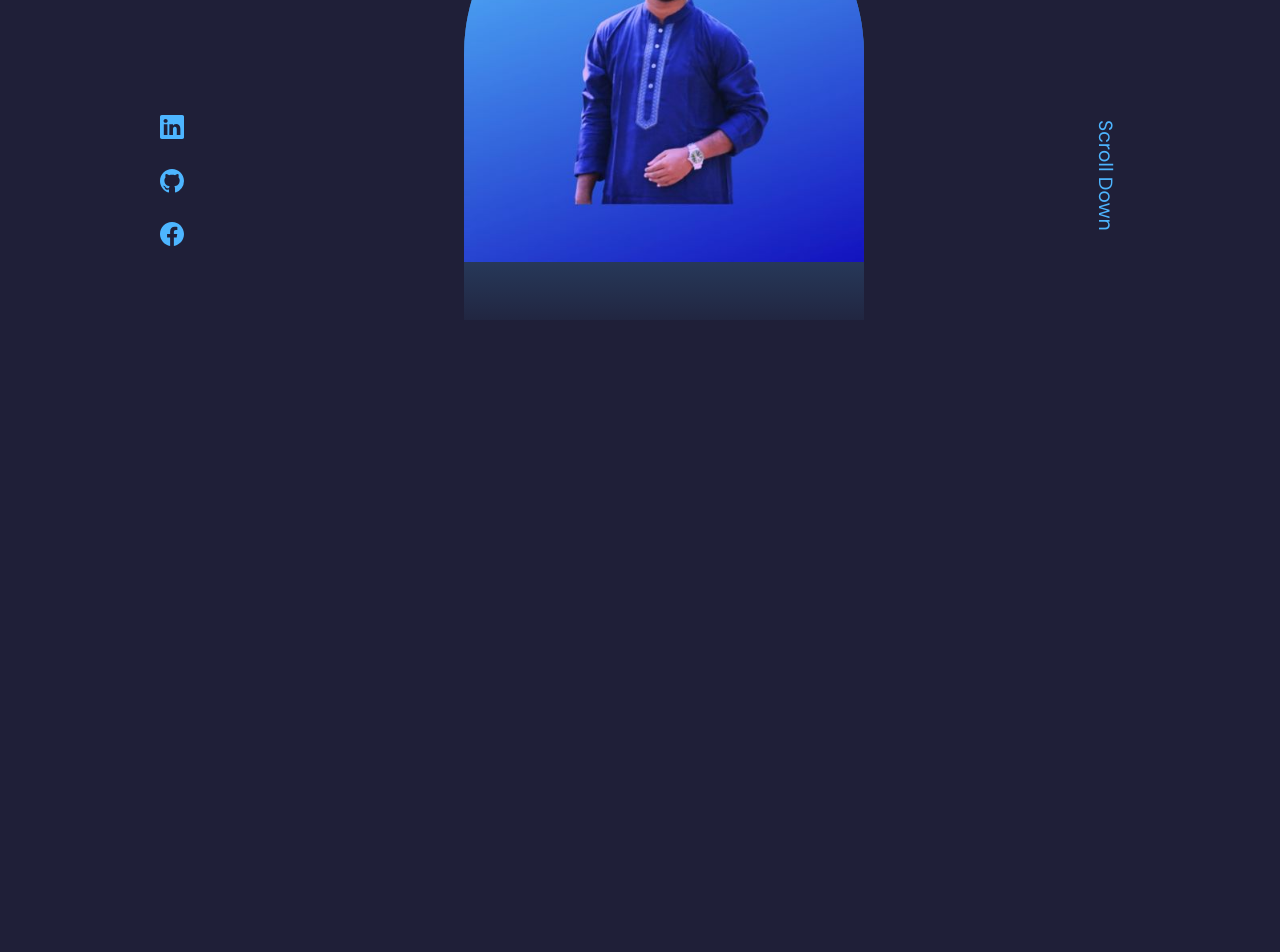
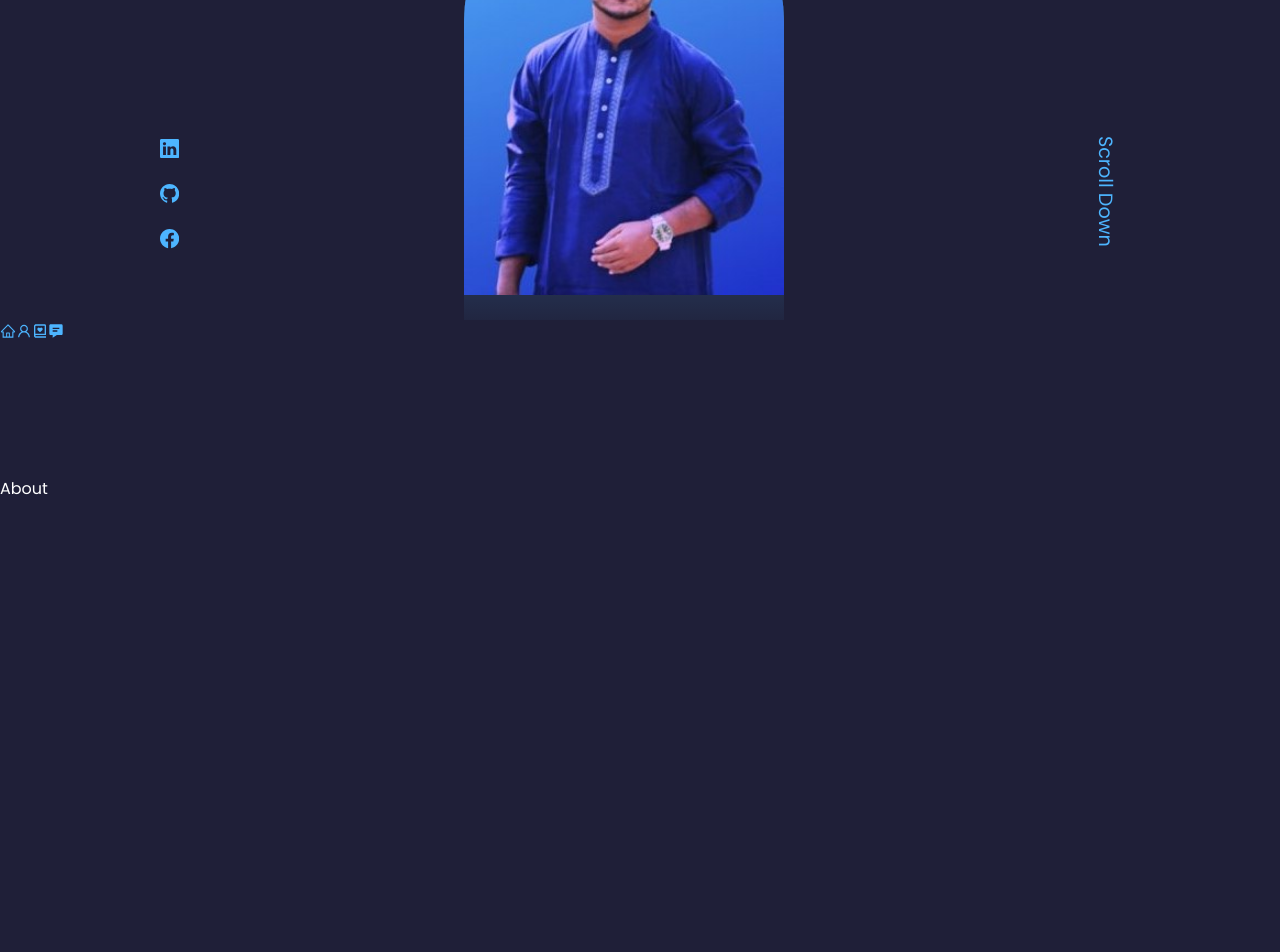
Before and after one commit to Mahadibappi/portfolio., a React (Create React App) app: page / in a window 1280 px wide. Shown: the part 480-1432 px from the top of the page. Before the commit the page ends 800 px from the top, so only its background shows below. Built offline with nearby package versions, Linux system fonts and the light colour scheme.

Commit message:
nav added

```diff
--- a/src/App.js
+++ b/src/App.js
@@ -1,9 +1,17 @@
+import About from "./about/About";
+import Contact from "./contact/Contact";
 import Header from "./header/Header";
+import Nav from "./nav/Nav";
+import { Skill } from "./skills/Skill";
 
 function App() {
   return (
     <div className="App">
       <Header />
+      <Nav />
+      <About />
+      <Skill />
+      <Contact />
     </div>
   );
 }
--- a/src/about/About.jsx
+++ b/src/about/About.jsx
@@ -1,7 +1,7 @@
 import React from "react";
 
 const About = () => {
-  return <div>About</div>;
+  return <section id="about">About</section>;
 };
 
 export default About;
--- /dev/null
+++ b/src/contact/Contact.jsx
@@ -0,0 +1,8 @@
+import React from "react";
+import "./contact.css";
+
+const Contact = () => {
+  return <section id="contact">Contact</section>;
+};
+
+export default Contact;
--- a/src/header/header.css
+++ b/src/header/header.css
@@ -20,7 +20,7 @@ header {
 .header_social {
   display: flex;
   flex-direction: column;
-  font-size: 1.5rem;
+  font-size: 1.2rem;
   gap: 0.8rem;
   align-items: center;
   position: absolute;
@@ -32,7 +32,7 @@ header {
 }
 .profile {
   background: linear-gradient(var(--color-primary), transparent);
-  width: 25rem;
+  width: 20rem;
   height: 30rem;
   position: absolute;
   left: calc(50% - 11rem);
@@ -42,7 +42,7 @@ header {
 .scroll_down {
   position: absolute;
   right: -2.5rem;
-  bottom: 8rem;
+  bottom: 7rem;
   font-weight: 400;
   font-size: 1.2rem;
   transform: rotate(90deg);
@@ -51,3 +51,18 @@ header {
   -ms-transform: rotate(90deg);
   -o-transform: rotate(90deg);
 }
+
+/* media queries */
+
+@media screen and (max-width: 1024px) {
+  header {
+    height: 100vh;
+  }
+}
+
+@media screen and (max-width: 600px) {
+  .header_social,
+  .scroll_down {
+    display: none;
+  }
+}
--- a/src/index.css
+++ b/src/index.css
@@ -55,6 +55,7 @@ h1 {
 
 section {
   margin-top: 8rem;
+  min-height: 100vh;
 }
 
 section > h2,
--- /dev/null
+++ b/src/nav/Nav.jsx
@@ -0,0 +1,26 @@
+import React from "react";
+import "./nav.css";
+import { AiOutlineHome } from "react-icons/ai";
+import { AiOutlineUser } from "react-icons/ai";
+import { BiBookHeart } from "react-icons/bi";
+import { BiSolidMessageDetail } from "react-icons/bi";
+const Nav = () => {
+  return (
+    <div>
+      <a href="#">
+        <AiOutlineHome />
+      </a>
+      <a href="#about">
+        <AiOutlineUser />
+      </a>
+      <a href="#skills">
+        <BiBookHeart />
+      </a>
+      <a href="#contact">
+        <BiSolidMessageDetail />
+      </a>
+    </div>
+  );
+};
+
+export default Nav;
--- a/src/skills/Skill.jsx
+++ b/src/skills/Skill.jsx
@@ -0,0 +1,5 @@
+import React from "react";
+
+export const Skill = () => {
+  return <section id="skills">Skill</section>;
+};
```
Also changed, not shown: src/assets/profile-1.jpg, src/contact/contact.css (added), src/nav/nav.css (added), src/skills/skill.css (added).
